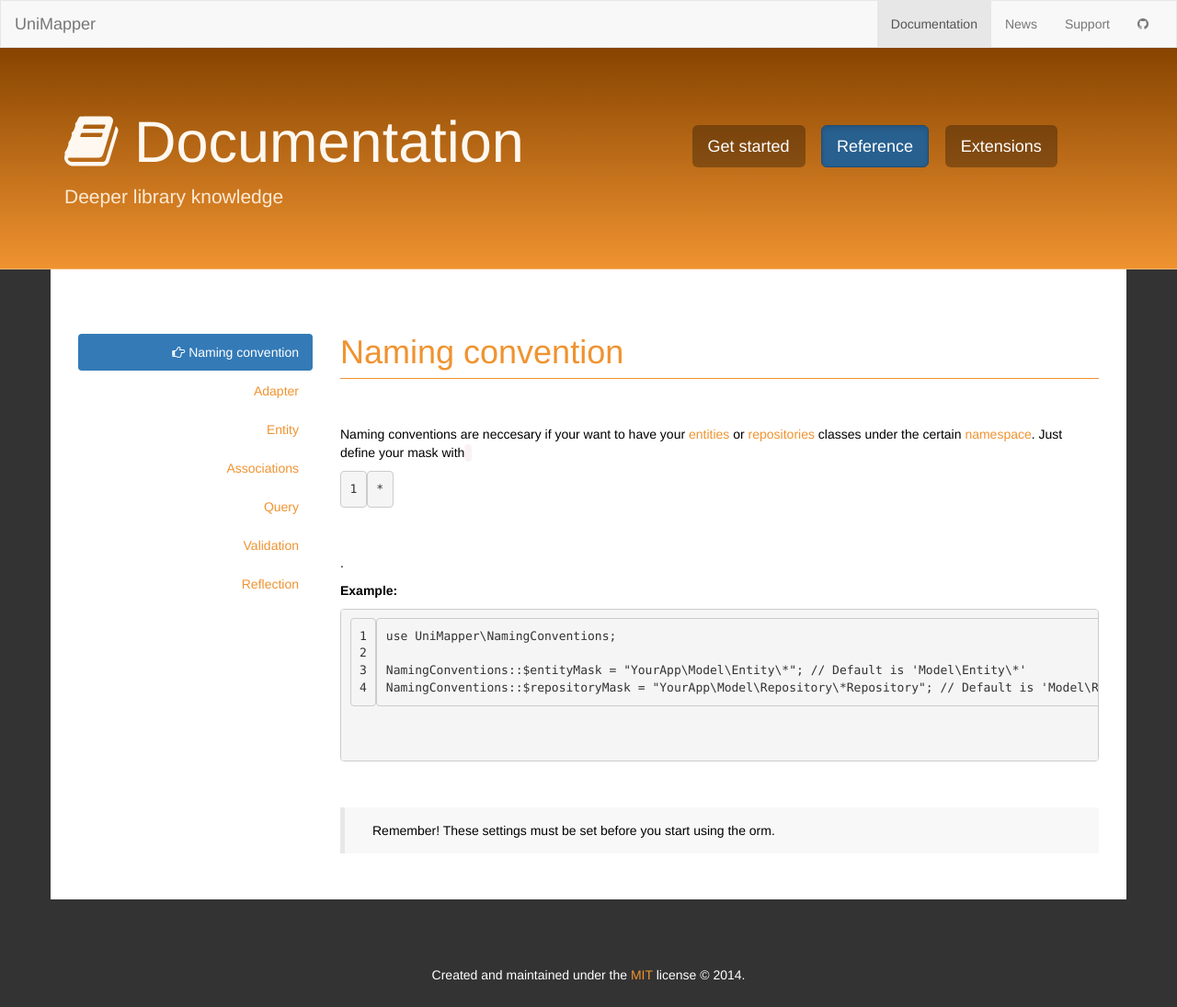
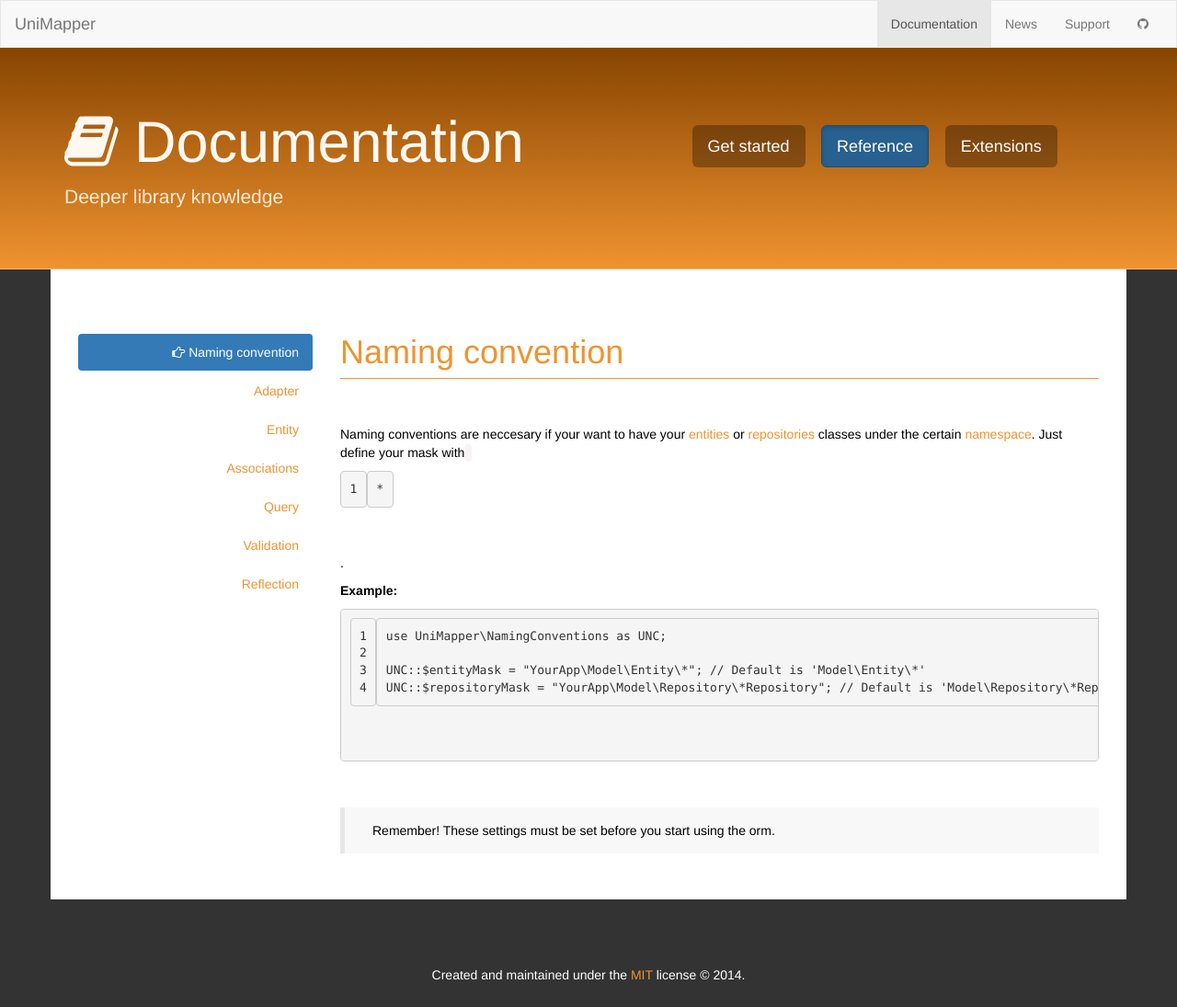
Before and after one commit to unimapper/unimapper.github.io, a Jekyll site: the page built from docs/reference/naming-convention.md, in a window 1280 px wide. Shown: the whole page at 92% size. Built offline with Jekyll 4.4.1, drawn with Linux system fonts in a browser that asks for light colours; nearby versions of some CDN libraries; the repository's description, which GitHub fills in, is left out; grey boxes are pictures that could not be loaded.

Commit message:
docs: namespace shortcut for naming conventions

```diff
--- a/docs/reference/naming-convention.md
+++ b/docs/reference/naming-convention.md
@@ -10,10 +10,10 @@
 **Example:**
 
 ~~~ php
-use UniMapper\NamingConventions;
+use UniMapper\NamingConventions as UNC;
 
-NamingConventions::$entityMask = "YourApp\Model\Entity\*"; // Default is 'Model\Entity\*'
-NamingConventions::$repositoryMask = "YourApp\Model\Repository\*Repository"; // Default is 'Model\Repository\*Repository'
+UNC::$entityMask = "YourApp\Model\Entity\*"; // Default is 'Model\Entity\*'
+UNC::$repositoryMask = "YourApp\Model\Repository\*Repository"; // Default is 'Model\Repository\*Repository'
 ~~~
 
 > Remember! These settings must be set before you start using the orm.
```
